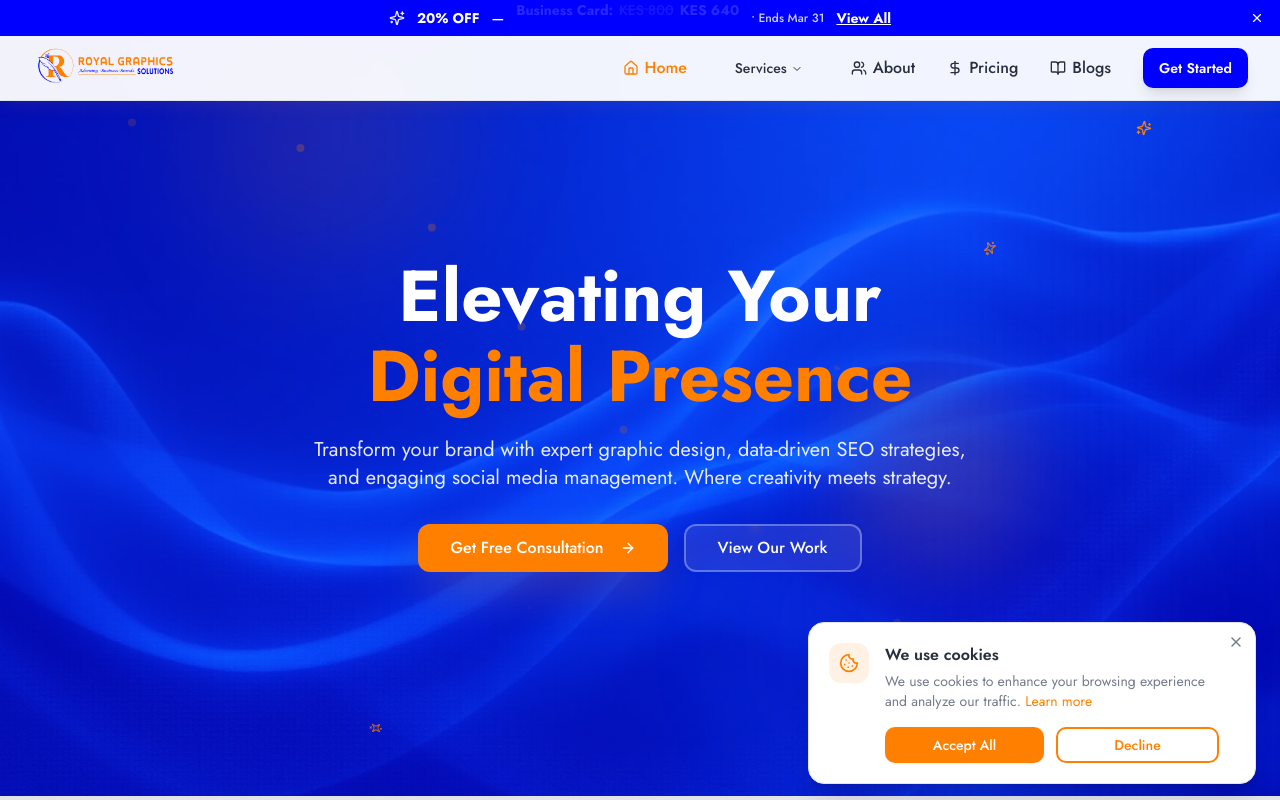
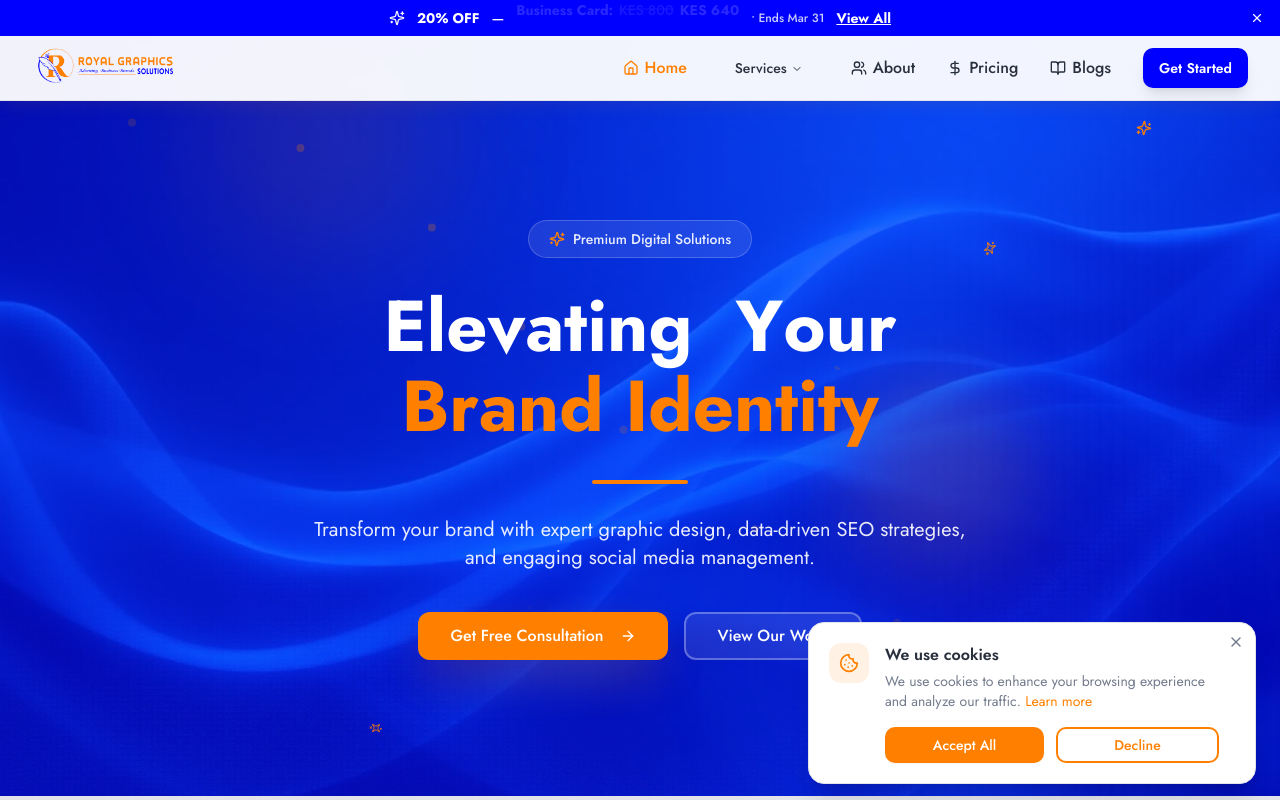
Before and after one commit to Nakhaima254/royal-graphics, a React (Vite) app: page / in a window 1280 px wide. Shown: the top 800 px of the page. Built offline with nearby package versions, Linux system fonts and the light colour scheme; the HTML template or start-up script is replaced by a standard one.

Commit message:
Modernize home hero animation

```diff
--- a/src/components/Hero.tsx
+++ b/src/components/Hero.tsx
@@ -2,10 +2,38 @@ import { Button } from "@/components/ui/button";
 import { ArrowRight, Sparkles } from "lucide-react";
 import heroBg from "@/assets/hero-bg.jpg";
 import { Link } from "react-router-dom";
-import { motion } from "framer-motion";
+import { motion, AnimatePresence } from "framer-motion";
 import Icon from "@/components/ui/icon";
+import { useState, useEffect } from "react";
+
+const rotatingWords = ["Digital Presence", "Brand Identity", "Online Growth", "Creative Vision"];
+
+const letterVariants = {
+  hidden: { opacity: 0, y: 50, rotateX: -90 },
+  visible: (i: number) => ({
+    opacity: 1,
+    y: 0,
+    rotateX: 0,
+    transition: {
+      duration: 0.5,
+      delay: i * 0.04,
+      ease: [0.22, 1, 0.36, 1],
+    },
+  }),
+};
 
 const Hero = () => {
+  const [wordIndex, setWordIndex] = useState(0);
+
+  useEffect(() => {
+    const interval = setInterval(() => {
+      setWordIndex((prev) => (prev + 1) % rotatingWords.length);
+    }, 3500);
+    return () => clearInterval(interval);
+  }, []);
+
+  const headingText = "Elevating Your";
+
   return (
     <section id="home" className="relative min-h-screen flex items-center justify-center overflow-hidden">
       {/* Background Image with Overlay */}
@@ -23,48 +51,25 @@ const Hero = () => {
 
       {/* Animated Particles */}
       <div className="absolute inset-0 z-[5] overflow-hidden pointer-events-none">
-        {/* Floating Circles */}
         <motion.div
           className="absolute w-64 h-64 rounded-full bg-primary/10 blur-3xl"
-          animate={{
-            x: [0, 100, 0],
-            y: [0, -100, 0],
-          }}
-          transition={{
-            duration: 20,
-            repeat: Infinity,
-            ease: "easeInOut",
-          }}
+          animate={{ x: [0, 100, 0], y: [0, -100, 0] }}
+          transition={{ duration: 20, repeat: Infinity, ease: "easeInOut" }}
           style={{ top: "10%", left: "10%" }}
         />
         <motion.div
           className="absolute w-96 h-96 rounded-full bg-accent-light/10 blur-3xl"
-          animate={{
-            x: [0, -120, 0],
-            y: [0, 100, 0],
-          }}
-          transition={{
-            duration: 25,
-            repeat: Infinity,
-            ease: "easeInOut",
-          }}
+          animate={{ x: [0, -120, 0], y: [0, 100, 0] }}
+          transition={{ duration: 25, repeat: Infinity, ease: "easeInOut" }}
           style={{ top: "50%", right: "5%" }}
         />
         <motion.div
           className="absolute w-48 h-48 rounded-full bg-primary-light/15 blur-2xl"
-          animate={{
-            x: [0, 80, 0],
-            y: [0, -80, 0],
-          }}
-          transition={{
-            duration: 15,
-            repeat: Infinity,
-            ease: "easeInOut",
-          }}
+          animate={{ x: [0, 80, 0], y: [0, -80, 0] }}
+          transition={{ duration: 15, repeat: Infinity, ease: "easeInOut" }}
           style={{ bottom: "20%", left: "60%" }}
         />
 
-        {/* Floating Geometric Shapes */}
         {[...Array(8)].map((_, i) => (
           <motion.div
             key={i}
@@ -80,14 +85,10 @@ const Hero = () => {
               ease: "easeInOut",
               delay: i * 0.5,
             }}
-            style={{
-              top: `${20 + i * 10}%`,
-              left: `${10 + i * 10}%`,
-            }}
+            style={{ top: `${20 + i * 10}%`, left: `${10 + i * 10}%` }}
           />
         ))}
 
-        {/* Sparkle Effects */}
         {[...Array(6)].map((_, i) => (
           <motion.div
             key={`sparkle-${i}`}
@@ -103,10 +104,7 @@ const Hero = () => {
               ease: "easeInOut",
               delay: i * 0.7,
             }}
-            style={{
-              top: `${15 + i * 15}%`,
-              right: `${10 + i * 12}%`,
-            }}
+            style={{ top: `${15 + i * 15}%`, right: `${10 + i * 12}%` }}
           >
             <Icon icon={Sparkles} variant="primary" size="sm" />
           </motion.div>
@@ -116,39 +114,80 @@ const Hero = () => {
       {/* Content */}
       <div className="container mx-auto px-4 sm:px-6 lg:px-8 relative z-10 pt-20">
         <div className="text-center max-w-4xl mx-auto">
-          {/* Badge */}
-          {/* Main Heading */}
-          <motion.h1
-            className="text-4xl sm:text-5xl lg:text-7xl font-bold text-primary-foreground mb-6 leading-tight"
-            initial={{ opacity: 0, y: 30 }}
-            animate={{ opacity: 1, y: 0 }}
-            transition={{ duration: 0.7, delay: 0.4 }}
+          {/* Animated Badge */}
+          <motion.div
+            className="inline-flex items-center gap-2 bg-primary-foreground/10 backdrop-blur-md border border-primary-foreground/20 rounded-full px-5 py-2 mb-8"
+            initial={{ opacity: 0, y: -20, scale: 0.9 }}
+            animate={{ opacity: 1, y: 0, scale: 1 }}
+            transition={{ duration: 0.6, delay: 0.2 }}
           >
-            Elevating Your
+            <motion.div
+              animate={{ rotate: [0, 15, -15, 0] }}
+              transition={{ duration: 2, repeat: Infinity, ease: "easeInOut" }}
+            >
+              <Sparkles className="w-4 h-4 text-primary" />
+            </motion.div>
+            <span className="text-sm font-medium text-primary-foreground/90">Premium Digital Solutions</span>
+          </motion.div>
+
+          {/* Main Heading with per-letter animation */}
+          <h1 className="text-4xl sm:text-5xl lg:text-7xl font-bold text-primary-foreground mb-6 leading-tight">
             <motion.span
-              className="block mt-2 text-primary"
-              initial={{ opacity: 0, scale: 0.9 }}
-              animate={{ opacity: 1, scale: 1 }}
-              transition={{ duration: 0.6, delay: 0.7 }}
+              className="inline-flex flex-wrap justify-center"
+              initial="hidden"
+              animate="visible"
             >
-              Digital Presence
+              {headingText.split("").map((char, i) => (
+                <motion.span
+                  key={i}
+                  custom={i}
+                  variants={letterVariants}
+                  className={char === " " ? "mr-[0.3em]" : ""}
+                  style={{ display: "inline-block" }}
+                >
+                  {char === " " ? "\u00A0" : char}
+                </motion.span>
+              ))}
             </motion.span>
-          </motion.h1>
+
+            {/* Rotating word */}
+            <span className="block mt-2 h-[1.2em] relative overflow-hidden">
+              <AnimatePresence mode="wait">
+                <motion.span
+                  key={wordIndex}
+                  className="text-primary inline-block"
+                  initial={{ y: 60, opacity: 0, filter: "blur(8px)" }}
+                  animate={{ y: 0, opacity: 1, filter: "blur(0px)" }}
+                  exit={{ y: -60, opacity: 0, filter: "blur(8px)" }}
+                  transition={{ duration: 0.5, ease: [0.22, 1, 0.36, 1] }}
+                >
+                  {rotatingWords[wordIndex]}
+                </motion.span>
+              </AnimatePresence>
+            </span>
+          </h1>
+
+          {/* Animated underline accent */}
+          <motion.div
+            className="w-24 h-1 bg-primary rounded-full mx-auto mb-8"
+            initial={{ scaleX: 0 }}
+            animate={{ scaleX: 1 }}
+            transition={{ duration: 0.8, delay: 1, ease: "easeOut" }}
+          />
 
           {/* Subheading */}
           <motion.p
-            className="text-lg sm:text-xl text-primary-foreground/90 mb-8 max-w-2xl mx-auto leading-relaxed"
+            className="text-lg sm:text-xl text-primary-foreground/90 mb-10 max-w-2xl mx-auto leading-relaxed"
             initial={{ opacity: 0, y: 20 }}
             animate={{ opacity: 1, y: 0 }}
             transition={{ duration: 0.6, delay: 0.8 }}
           >
             Transform your brand with expert graphic design, data-driven SEO strategies, and engaging social media management.
-            Where creativity meets strategy.
           </motion.p>
 
           {/* CTA Buttons */}
           <motion.div
-            className="flex flex-col sm:flex-row gap-4 justify-center items-center mb-12"
+            className="flex flex-col sm:flex-row gap-4 justify-center items-center"
             initial={{ opacity: 0, y: 20 }}
             animate={{ opacity: 1, y: 0 }}
             transition={{ duration: 0.6, delay: 1 }}
@@ -173,7 +212,6 @@ const Hero = () => {
               </motion.div>
             </Link>
           </motion.div>
-
         </div>
       </div>
 
```
